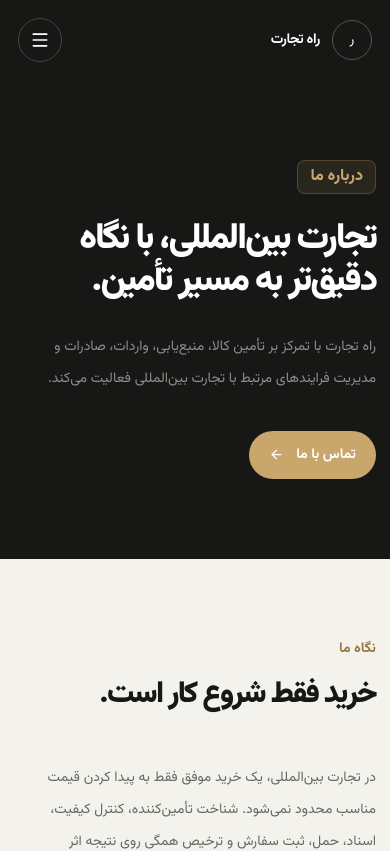
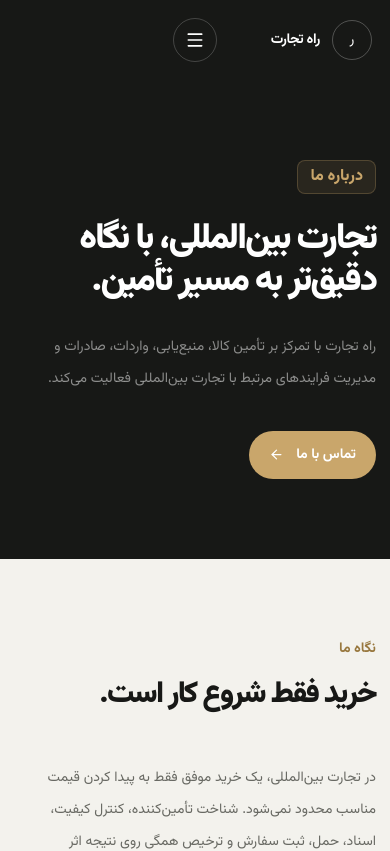
Before and after one commit to artinasd/import-export, a Next.js app: page /about in a window 390 px wide. Shown: the top 851 px of the page. Built offline with nearby package versions, Linux system fonts and the light colour scheme.

Commit message:
Fix header CTA positioning and preserve navigation spacing

```diff
--- a/components/layout/Header.js
+++ b/components/layout/Header.js
@@ -15,11 +15,11 @@ export default function Header() {
   return (
     <header className={`fixed inset-x-0 top-0 z-50 transition-all duration-500 ${scrolled ? "py-3" : "py-0"}`}>
       <div className={`container-site transition-all duration-500 ${scrolled ? "rounded-full border border-black/10 bg-[#f3f2ed]/90 shadow-lg shadow-black/5 backdrop-blur-xl" : ""}`}>
-        <div className="flex h-20 items-center justify-between px-1 sm:px-3">
-          <a href="/#top" className="group flex items-center gap-3" aria-label="راه تجارت"><span className={`flex h-10 w-10 items-center justify-center rounded-full border text-sm transition group-hover:bg-[#171816] group-hover:text-white ${scrolled ? "border-black/15 text-[#171816]" : "border-white/25 text-white"}`}>ر</span><span className={`text-sm font-bold tracking-tight ${scrolled ? "text-[#171816]" : "text-white"}`}>راه تجارت</span></a>
+        <div className="grid h-20 grid-cols-[1fr_auto_1fr] items-center px-1 sm:px-3">
+          <a href="/#top" className="group flex items-center gap-3 justify-self-start" aria-label="راه تجارت"><span className={`flex h-10 w-10 items-center justify-center rounded-full border text-sm transition group-hover:bg-[#171816] group-hover:text-white ${scrolled ? "border-black/15 text-[#171816]" : "border-white/25 text-white"}`}>ر</span><span className={`text-sm font-bold tracking-tight ${scrolled ? "text-[#171816]" : "text-white"}`}>راه تجارت</span></a>
           <nav className="hidden items-center gap-7 lg:flex" aria-label="منوی اصلی">{links.map(([label, href]) => <a key={href} href={href} className={`text-sm transition ${navClass}`}>{label}</a>)}</nav>
-          <a href="/inquiry" className="hidden lg:inline-flex" aria-label="درخواست همکاری"><span style={labelStyle}>درخواست همکاری <ArrowLeft size={15} /></span></a>
-          <button type="button" onClick={() => setOpen((value) => !value)} className={`flex h-11 w-11 items-center justify-center rounded-full border lg:hidden ${scrolled ? "border-black/10 text-black" : "border-white/20 text-white"}`} aria-label={open ? "بستن منو" : "باز کردن منو"} aria-expanded={open}>{open ? <X size={20} /> : <Menu size={20} />}</button>
+          <a href="/inquiry" className="hidden lg:inline-flex justify-self-end" aria-label="درخواست همکاری"><span style={labelStyle}>درخواست همکاری <ArrowLeft size={15} /></span></a>
+          <button type="button" onClick={() => setOpen((value) => !value)} className={`flex h-11 w-11 items-center justify-center rounded-full border lg:hidden justify-self-end ${scrolled ? "border-black/10 text-black" : "border-white/20 text-white"}`} aria-label={open ? "بستن منو" : "باز کردن منو"} aria-expanded={open}>{open ? <X size={20} /> : <Menu size={20} />}</button>
         </div>
         {open && <div className="pb-3 lg:hidden"><nav className="rounded-3xl border border-black/10 bg-[#f4f3ef] p-3 shadow-2xl" aria-label="منوی موبایل">{links.map(([label, href]) => <a key={href} href={href} onClick={() => setOpen(false)} className="block rounded-2xl px-5 py-4 text-sm font-bold hover:bg-black/5">{label}</a>)}<a href="/inquiry" onClick={() => setOpen(false)} className="mt-2 flex items-center justify-center gap-2 rounded-2xl bg-[#c9a66b] px-5 py-4 text-sm font-bold text-[#171816]">درخواست همکاری <ArrowLeft size={15} /></a></nav></div>}
       </div>
```
